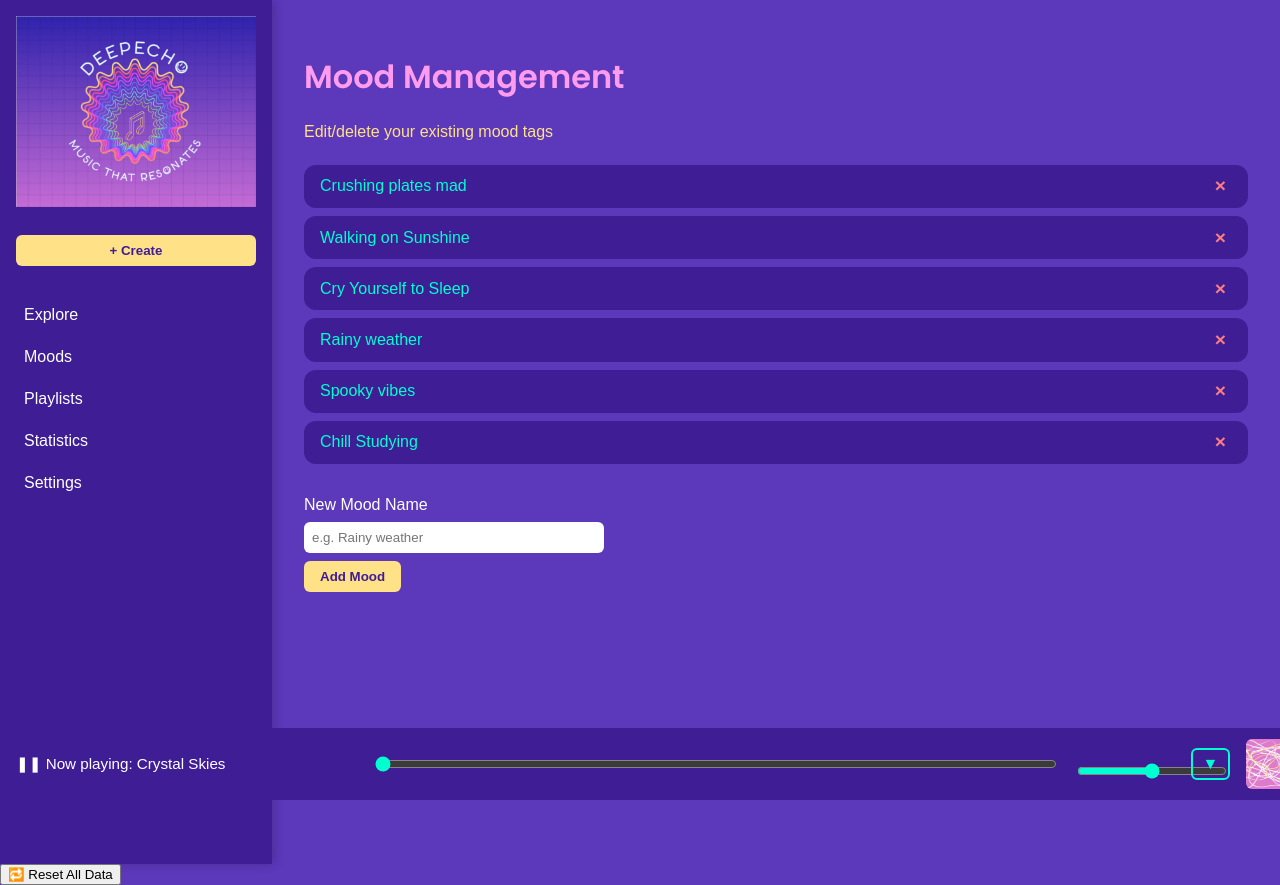
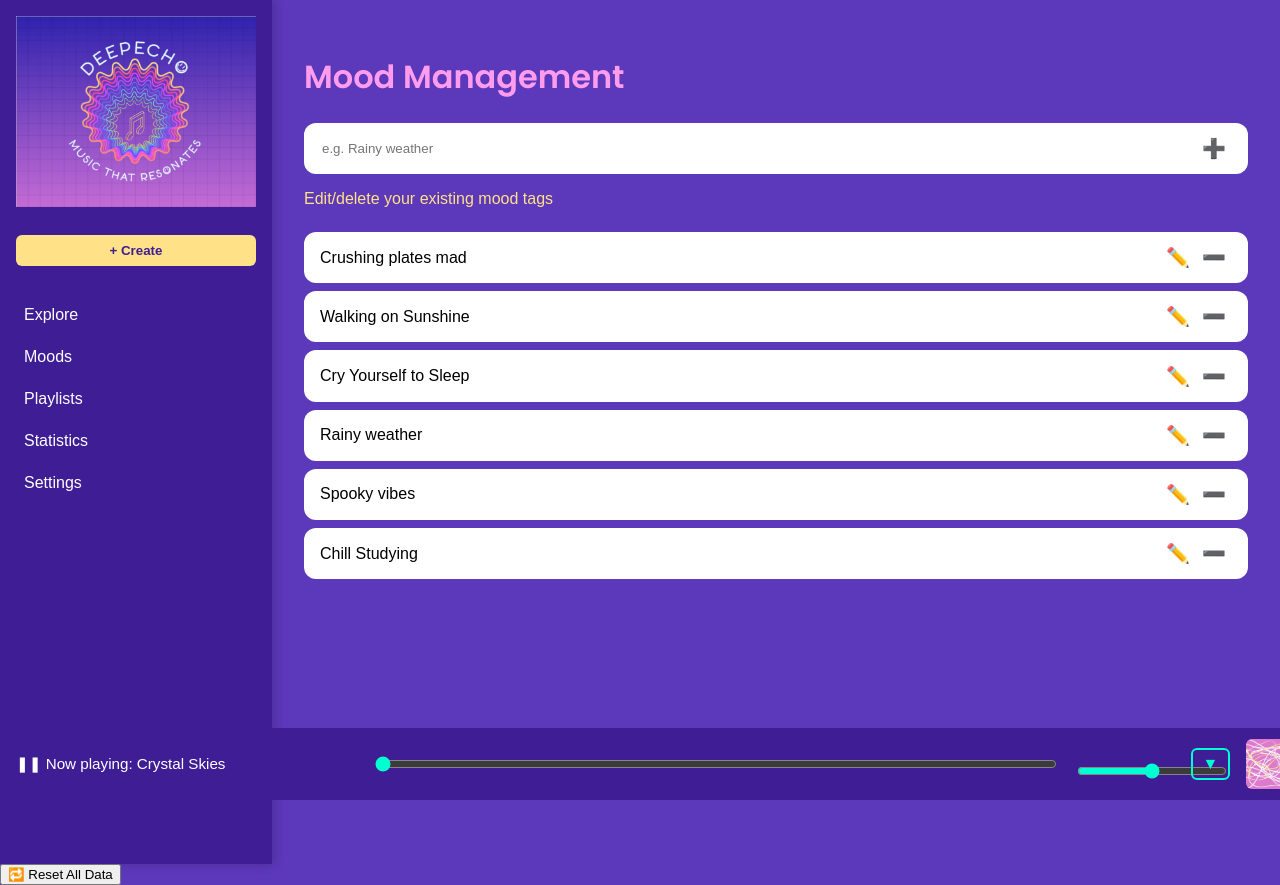
Before and after one commit to gwunderfitz/deepecho, a Svelte app: page / in a window 1280 px wide. Both pictures are taken after a click on the button "Moods". Built offline with nearby package versions, Linux system fonts and the light colour scheme; a web font is replaced by a local one.

Commit message:
Moods - implemented ability to edit moods - updated some of the moods styling - updated the navigation to allow passing props like id, etc

```diff
--- a/src/App.svelte
+++ b/src/App.svelte
@@ -9,6 +9,8 @@
 
   let currentPage = 'home';
   let showPlayer = false;
+
+  let props = {};
 
   const pages = {
     home: Home,
@@ -22,16 +24,22 @@
     showPlayer = !showPlayer;
   }
 
+  function handleNavigate(event) {
+    const { page, id } = event.detail;
+    currentPage = page;
+    props = { id };
+  }
+
   $: showBottomBar = currentPage !== 'login' && currentPage !== 'register';
 </script>
 
 <div style="display: flex">
   {#if showBottomBar}
-    <Sidebar on:navigate={(e) => currentPage = e.detail} />
+    <Sidebar on:navigate={handleNavigate} />
   {/if}
 
   <div style="flex: 1; position: relative;">
-    <svelte:component this={pages[currentPage]} />
+    <svelte:component on:navigate={handleNavigate} this={pages[currentPage]} {...props} />
 
     <!-- 🎵 Mini Player Bar (only if not on login/register) -->
     {#if showBottomBar}
--- a/src/Moods.svelte
+++ b/src/Moods.svelte
@@ -12,6 +12,8 @@
   ];
 
   let newMood = '';
+  let editingIndex = null;
+  let editingText = '';
 
   function addMood() {
     const trimmed = newMood.trim();
@@ -27,6 +29,25 @@
     saveMoods();
   }
 
+  function editMood(index) {
+    editingIndex = index;
+    editingText = moods[index];
+     setTimeout(() => {
+        const input = document.getElementById(`mood-input-${index}`);
+        input?.focus();
+     });
+  }
+
+  function saveEdit(index) {
+    const trimmed = editingText.trim();
+    if (trimmed) {
+      moods[index] = trimmed;
+      saveMoods();
+    }
+    editingIndex = null;
+    editingText = '';
+  }
+
   function saveMoods() {
     localStorage.setItem(STORAGE_KEY, JSON.stringify(moods));
   }
@@ -34,27 +55,35 @@
 
 <div class="page">
   <h1>Mood Management</h1>
+
+  <div class="mood">
+    <input
+            id="moodInput"
+            bind:value={newMood}
+            placeholder="e.g. Rainy weather"
+            on:keydown={(e) => e.key === 'Enter' && addMood()}
+    />
+    <button on:click={addMood}>➕</button>
+  </div>
   <p class="subheading">Edit/delete your existing mood tags</p>
-
   <ul class="mood-list">
-    {#each moods as mood, i}
-      <li>
+  {#each moods as mood, i}
+    <li class="mood">
+      {#if editingIndex === i}
+        <input
+          id={"mood-input-" + i}
+          bind:value={editingText}
+          on:keydown={(e) => e.key === 'Enter' && saveEdit(i)}
+          on:blur={() => saveEdit(i)}
+        />
+      {:else}
         <span>{mood}</span>
-        <button on:click={() => deleteMood(i)}>×</button>
+      {/if}
+        <button  on:click={() => editMood(i)}>✏️</button>
+        <button on:click={() => deleteMood(i)}>➖</button>
       </li>
     {/each}
   </ul>
-
-  <div class="add">
-    <label for="moodInput">New Mood Name</label>
-    <input
-      id="moodInput"
-      bind:value={newMood}
-      placeholder="e.g. Rainy weather"
-      on:keydown={(e) => e.key === 'Enter' && addMood()}
-    />
-    <button on:click={addMood}>Add Mood</button>
-  </div>
 </div>
 
 <style>
@@ -78,17 +107,18 @@
     gap: 0.5rem;
   }
 
-    .mood-list li {
-    background-color: var(--bg-accent);
-    color: var(--fg-main);
+  .mood {
+    background-color: white;
+    color: black;
     padding: 0.6rem 1rem;
     border-radius: 12px;
     display: flex;
     justify-content: space-between;
     align-items: center;
+    height: 2em;
   }
 
-    .mood-list button {
+  .mood button {
     background: none;
     border: none;
     color: var(--error);
@@ -97,33 +127,12 @@
     cursor: pointer;
   }
 
-  .add {
-    display: flex;
-    flex-direction: column;
-    gap: 0.5rem;
-    max-width: 300px;
+  .mood input {
+      border: none;
+      height: 100%;
   }
 
-  .add input {
-    padding: 0.5rem;
-    border-radius: 6px;
-    border: none;
-    background-color: white;
-    color: black;
-  }
-
-  .add button {
-    align-self: flex-start;
-    padding: 0.5rem 1rem;
-    background-color: var(--cta);
-    color: var(--bg-accent);
-    border: none;
-    border-radius: 6px;
-    font-weight: 600;
-  }
-
-  .add button:hover {
-    background-color: var(--hover);
-    color: white;
+  .mood *:first-child {
+    flex-grow: 1;
   }
 </style>
--- a/src/Sidebar.svelte
+++ b/src/Sidebar.svelte
@@ -6,7 +6,7 @@
   let showDropdown = false;
 
   function goTo(page) {
-    dispatch('navigate', page);
+    dispatch('navigate', { page: page });
     showDropdown = false;
   }
 
@@ -45,7 +45,7 @@
     min-height: 100vh;
     padding: 1rem;
     box-shadow: 2px 0 10px rgba(0, 0, 0, 0.2);
-    font-family: var(--font-text);
+    font-family: var(--font-text),sans-serif;
   }
 
   .logo {
@@ -90,7 +90,7 @@
     border: none;
     text-align: left;
     cursor: pointer;
-    font-family: var(--font-text);
+    font-family: var(--font-text),sans-serif;
   }
 
   .dropdown button:hover {
```
Also changed, not shown: 1 other file (tests, documents, lock files or other folders).
